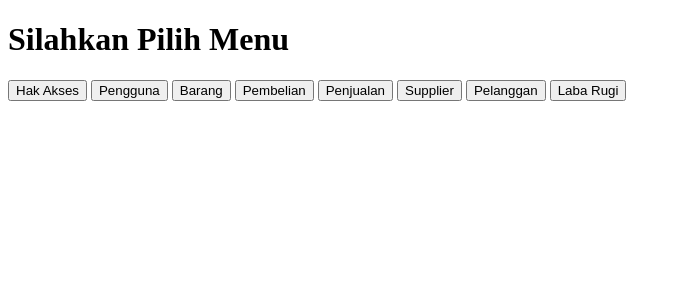
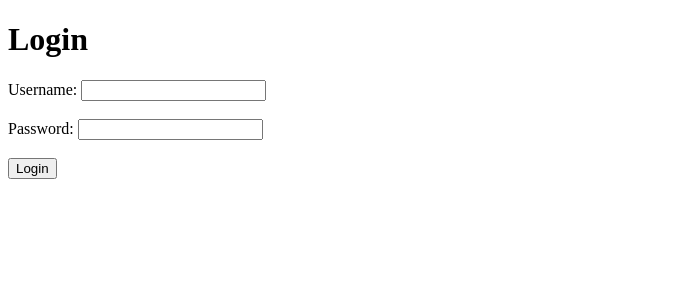
Before and after one commit to rito7195/tk4, a PHP site: page / in a window 1280 px wide. Shown: the top 300 px of the page, without its empty margins (0-681 px from the left). Run offline with PHP 8.4, Linux system fonts and the light colour scheme.

Commit message:
Feat: Modify Script

```diff
--- a/Controller.php
+++ b/Controller.php
@@ -15,6 +15,27 @@ $pelanggan = new Pelanggan($conn);
 $barang = new Barang($conn);
 $pembelian = new Pembelian($conn);
 $penjualan = new Penjualan($conn);
+
+//Login
+if (str_contains($_SERVER['REQUEST_URI'], 'index')) {
+  if ($_SERVER['REQUEST_METHOD'] == 'POST') {
+    $namaPengguna = $_POST['nama_pengguna'];
+    $password = $_POST['password'];
+    $result = $pengguna->get($namaPengguna);
+    if ($result['Password'] == $password) {
+      session_start();
+      $_SESSION["name"] = $result['NamaAkses'];
+      header("Location: Home.php");
+    } else {
+      echo "Username atau Password salah";
+    }
+  } elseif ($_SERVER['REQUEST_METHOD'] == 'GET' && isset($_GET['logout'])) {
+    session_start();
+    unset($_SESSION["name"]);
+    session_destroy();
+    header("Location: index.php");
+  }
+}
 
 // HakAkses
 if (str_contains($_SERVER['REQUEST_URI'], 'hakakses')) {
--- a/Pengguna.php
+++ b/Pengguna.php
@@ -20,6 +20,24 @@ class Pengguna {
       return $this->conn->query($query);
   }
 
+  public function get($NamaPengguna) {
+    $query = "SELECT * FROM " . $this->table . " JOIN HakAkses ON " . $this->table . ".IdAkses = HakAkses.IdAkses WHERE NamaPengguna = ?";
+    $stmt = $this->conn->prepare($query);
+    $stmt->bind_param("s", $NamaPengguna);
+    $stmt->execute();
+
+    // Dapatkan hasil
+    $result = $stmt->get_result();
+
+    // Validasi hasil
+    if ($result->num_rows > 0) {
+        $row = $result->fetch_assoc();
+        return $row;
+    } else {
+        return null;
+    }
+  }
+
   public function update($IdPengguna, $NamaPengguna, $Password, $NamaDepan, $NamaBelakang, $NoHp, $Alamat, $IdAkses) {
       $query = "UPDATE " . $this->table . " SET NamaPengguna = ?, Password = ?, NamaDepan = ?, NamaBelakang = ?, NoHp = ?, Alamat = ?, IdAkses = ? WHERE IdPengguna = ?";
       $stmt = $this->conn->prepare($query);
--- a/index.php
+++ b/index.php
@@ -1,3 +1,6 @@
+<?php
+  require_once 'Controller.php';
+?>
 <!DOCTYPE html>
 <html lang="en">
 <head>
@@ -6,15 +9,15 @@
   <title>TK 4</title>
 </head>
 <body>
-  <h1>Silahkan Pilih Menu</h1>
-<!-- <a href="HakAkses.php"><button>Hak Akses</button></a> -->
-<a href="view_hakakses.php"><button>Hak Akses</button></a>
-<a href="view_pengguna.php"><button>Pengguna</button></a>
-<a href="view_barang.php"><button>Barang</button></a>
-<a href="view_pembelian.php"><button>Pembelian</button></a>
-<a href="view_penjualan.php"><button>Penjualan</button></a>
-<a href="view_supplier.php"><button>Supplier</button></a>
-<a href="view_pelanggan.php"><button>Pelanggan</button></a>
-<a href="LabaRugi.php"><button>Laba Rugi</button></a>
+  <h1>Login</h1>
+  <form action="index.php" method="POST">
+  <label for="username">Username:</label>
+  <input type="text" id="username" name="nama_pengguna" required><br><br>
+
+  <label for="password">Password:</label>
+  <input type="password" id="password" name="password" required><br><br>
+
+  <button type="submit">Login</button>
+</form>
 </body>
 </html>
--- a/view_barang.php
+++ b/view_barang.php
@@ -10,6 +10,7 @@
 </head>
 <body>
   <a href="/tk4"><button>Menu Utama</button></a>
+  <a href='index.php?logout=1'><button>Logout</button></a>
   <!-- Form Tambah Barang -->
   <h3>Create Barang</h3>
 <form action="view_barang.php" method="POST">
--- a/view_hakakses.php
+++ b/view_hakakses.php
@@ -12,6 +12,7 @@
 
 <!-- create_hakakses.php -->
 <a href="/tk4"><button>Menu Utama</button></a>
+<a href='index.php?logout=1'><button>Logout</button></a>
 <h2>Create Hak Akses</h2>
 <form action="view_hakakses.php" method="POST">
     <label>Nama Akses:</label>
--- a/view_pelanggan.php
+++ b/view_pelanggan.php
@@ -10,6 +10,7 @@
 </head>
 <body>
 <a href="/tk4"><button>Menu Utama</button></a>
+<a href='index.php?logout=1'><button>Logout</button></a>
   <!-- Form Tambah Pelanggan -->
   <h3>Create Pelanggan</h3>
 <form action="view_pelanggan.php" method="POST">
--- a/view_pembelian.php
+++ b/view_pembelian.php
@@ -10,6 +10,7 @@
 </head>
 <body>
 <a href="/tk4"><button>Menu Utama</button></a>
+<a href='index.php?logout=1'><button>Logout</button></a>
   <!-- Form Tambah Pembelian -->
   <h3>Create Pembelian</h3>
 <form action="view_pembelian.php" method="POST">
--- a/view_pengguna.php
+++ b/view_pengguna.php
@@ -10,6 +10,7 @@
 </head>
 <body>
 <a href="/tk4"><button>Menu Utama</button></a>
+<a href='index.php?logout=1'><button>Logout</button></a>
 <!-- create_pengguna.php -->
 <h2>Create Pengguna</h2>
 <form action="view_pengguna.php" method="POST">
--- a/view_penjualan.php
+++ b/view_penjualan.php
@@ -10,6 +10,7 @@
 </head>
 <body>
 <a href="/tk4"><button>Menu Utama</button></a>
+<a href='index.php?logout=1'><button>Logout</button></a>
   <!-- Form Tambah Penjualan -->
   <h3>Create Penjualan</h3>
 <form action="view_penjualan.php" method="POST">
--- a/view_supplier.php
+++ b/view_supplier.php
@@ -10,6 +10,7 @@
 </head>
 <body>
 <a href="/tk4"><button>Menu Utama</button></a>
+<a href='index.php?logout=1'><button>Logout</button></a>
 <!-- Form Tambah Supplier -->
 <h3>Create Supplier</h3>
 <form action="view_supplier.php" method="POST">
```
Also changed, not shown: Home.php (added, +35 -0 lines).
